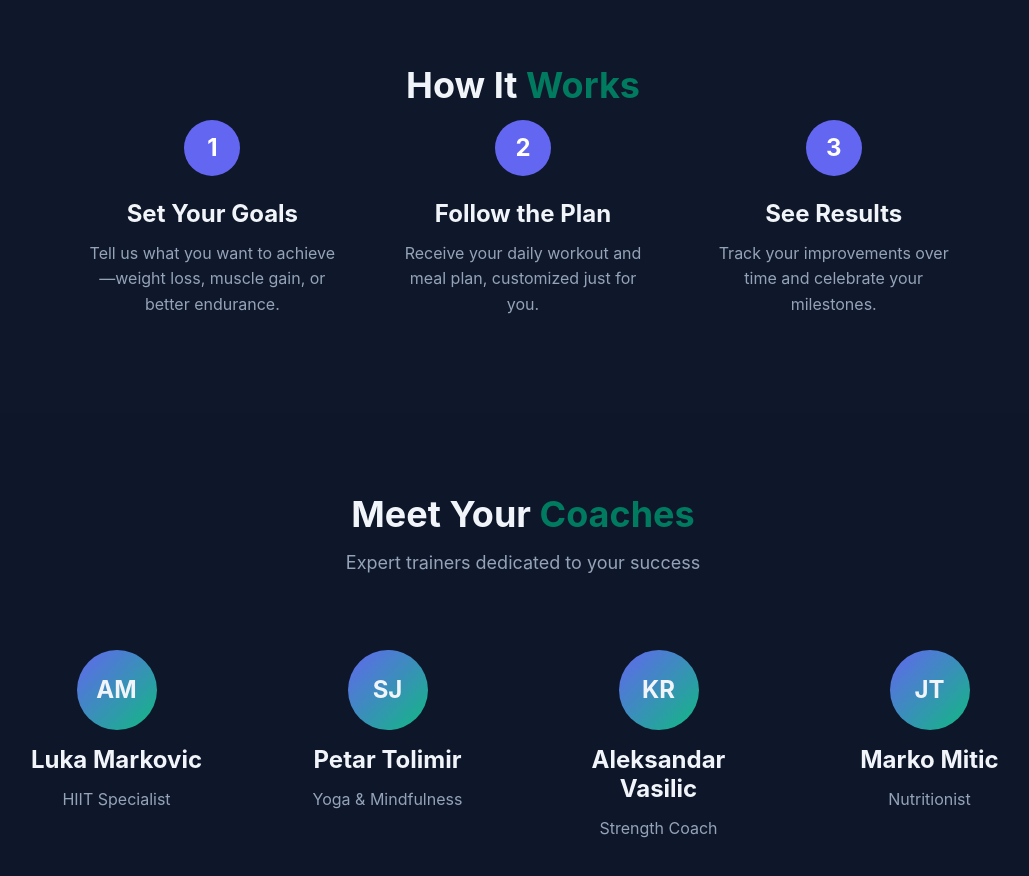
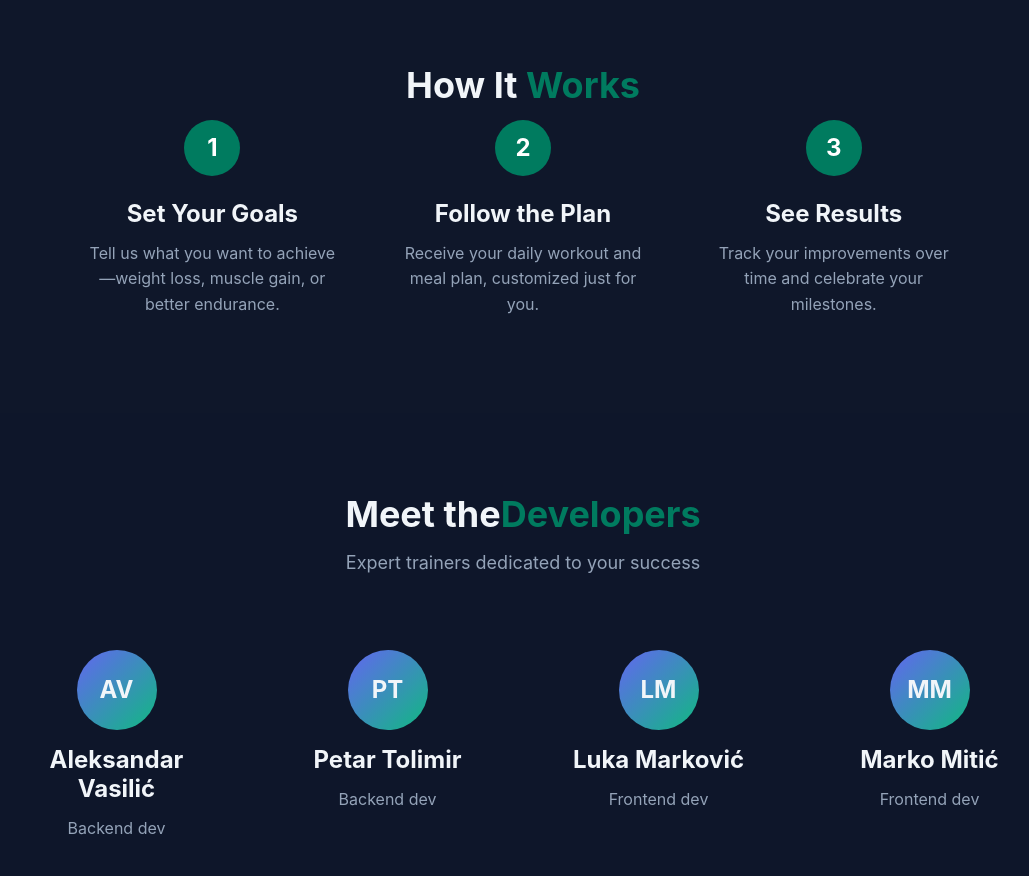
Before and after one commit to Luka98122/HZS, a React (Vite) app in the folder domaci/src/frontend/: page / in a window 1280 px wide. Shown: the part 1580-2456 px from the top of the page, without its empty margins (117-1146 px from the left). Built offline with nearby package versions, Linux system fonts and the light colour scheme; no server answers.

Commit message:
Little changes in landing page

```diff
--- a/domaci/src/frontend/src/App.css
+++ b/domaci/src/frontend/src/App.css
@@ -430,7 +430,7 @@ p {
 .step-number {
   width: 3.5rem;
   height: 3.5rem;
-  background-color: var(--primary);
+  background-color: #007B5F;
   color: white;
   border-radius: 50%;
   display: flex;
--- a/domaci/src/frontend/src/App.tsx
+++ b/domaci/src/frontend/src/App.tsx
@@ -243,28 +243,28 @@ const App: React.FC = () => {
 
         <section id="trainers" className="team">
           <div className="container">
-            <h2 className="section-title">Meet Your <span className="highlight">Coaches</span></h2>
+            <h2 className="section-title">Meet the<span className="highlight">Developers</span></h2>
             <p className="section-subtitle">Expert trainers dedicated to your success</p>
             <div className="team-grid">
               <div className="team-member">
-                <div className="member-avatar">AM</div>
-                <h3>Luka Markovic</h3>
-                <p>HIIT Specialist</p>
+                <div className="member-avatar">AV</div>
+                <h3>Aleksandar Vasilić</h3>
+                <p>Backend dev</p>
               </div>
               <div className="team-member">
-                <div className="member-avatar">SJ</div>
+                <div className="member-avatar">PT</div>
                 <h3>Petar Tolimir</h3>
-                <p>Yoga & Mindfulness</p>
+                <p>Backend dev</p>
               </div>
               <div className="team-member">
-                <div className="member-avatar">KR</div>
-                <h3>Aleksandar Vasilic</h3>
-                <p>Strength Coach</p>
+                <div className="member-avatar">LM</div>
+                <h3>Luka Marković</h3>
+                <p>Frontend dev</p>
               </div>
               <div className="team-member">
-                <div className="member-avatar">JT</div>
-                <h3>Marko Mitic</h3>
-                <p>Nutritionist</p>
+                <div className="member-avatar">MM</div>
+                <h3>Marko Mitić</h3>
+                <p>Frontend dev</p>
               </div>
             </div>
           </div>
```
